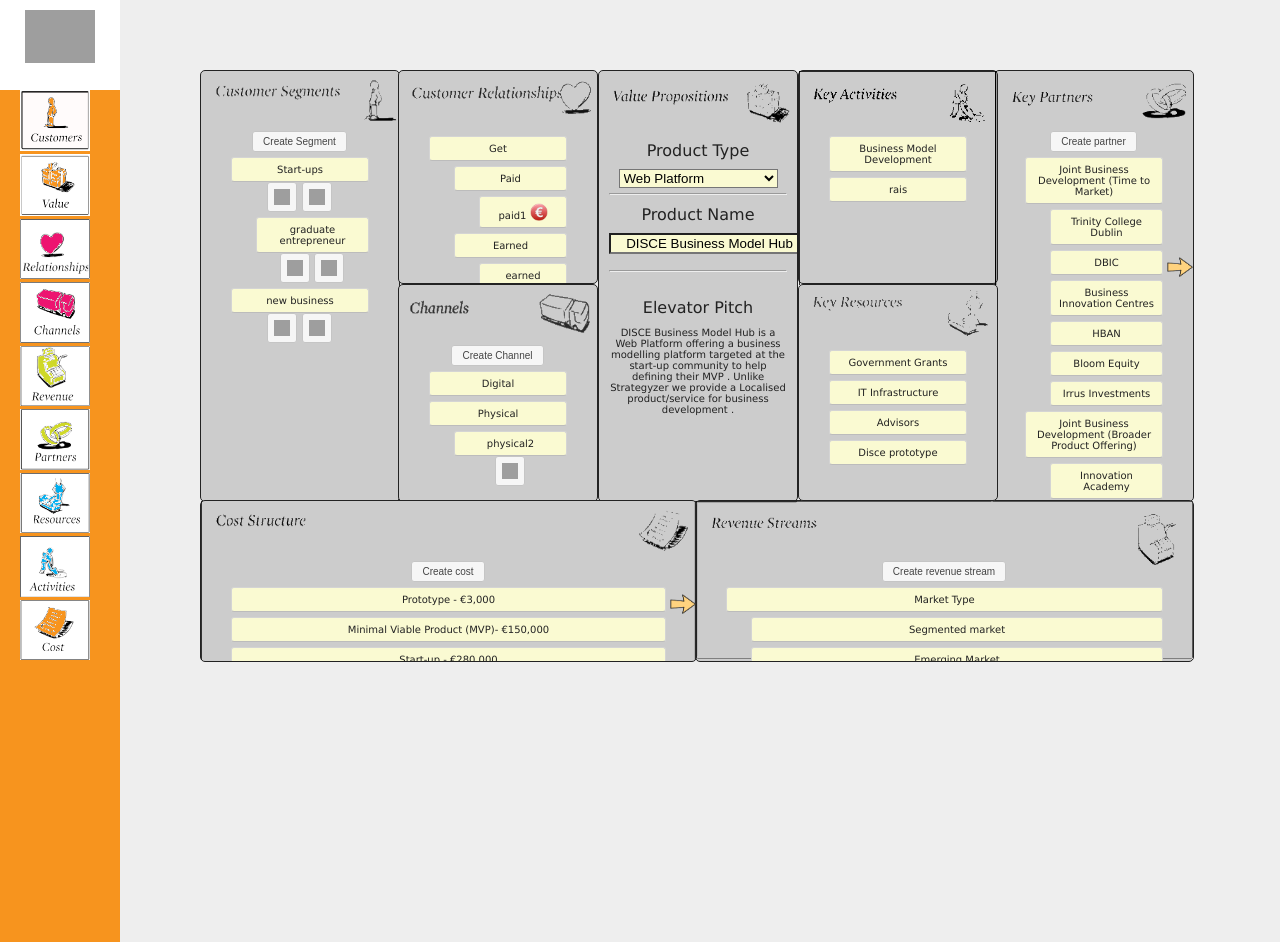
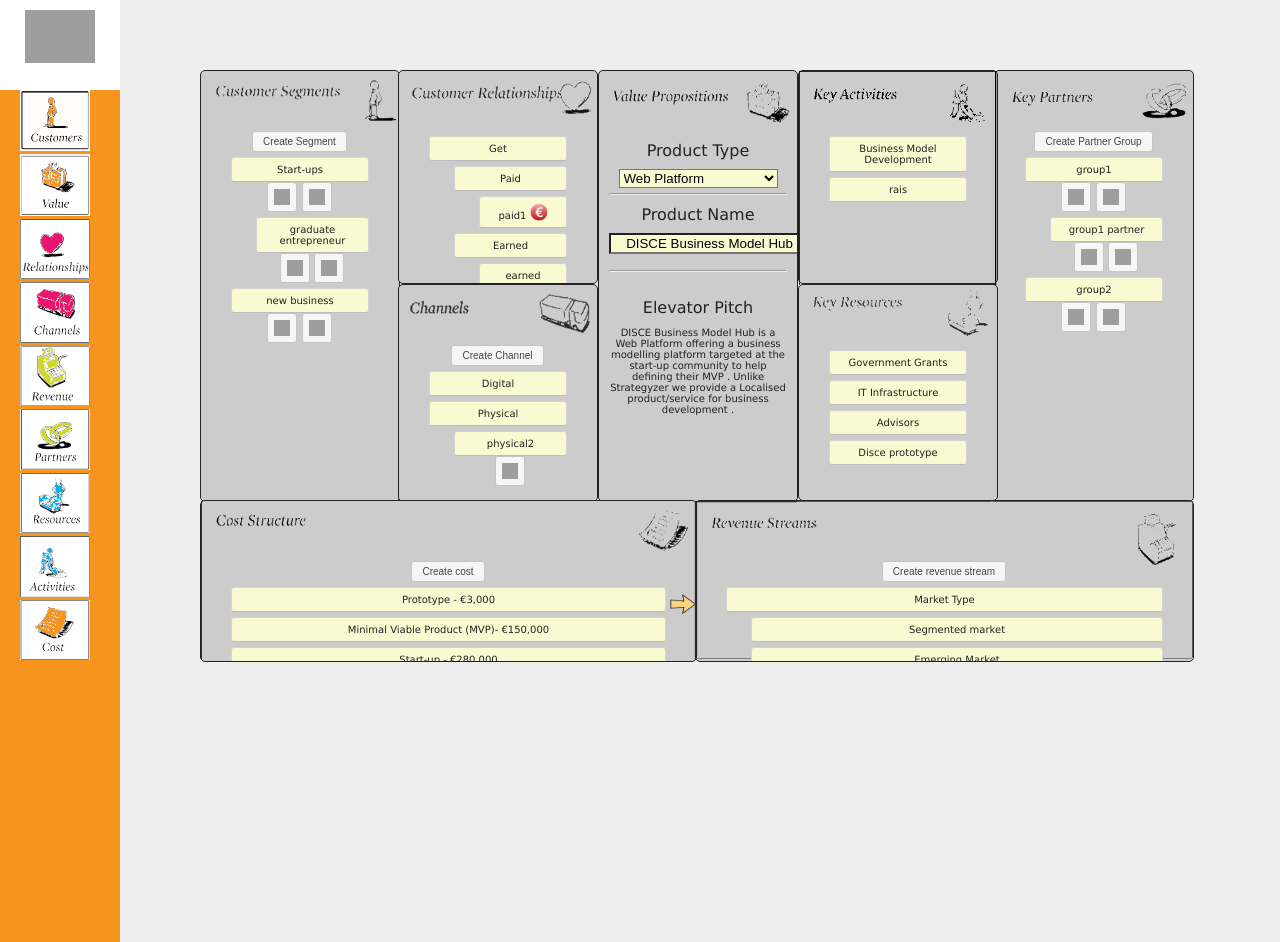
Before and after one commit to KillianMcCabe/DISCE-Webapp, a PHP site: page /canvas.php in a window 1280 px wide. Run offline with PHP 8.4, Linux system fonts and the light colour scheme; data comes from the database, SQL or seed files in the repository; some libraries are stand-ins or nearby versions; grey boxes are pictures that could not be loaded.

Commit message:
Added Key Partner Creation and Deletion

```diff
--- a/canvas.php
+++ b/canvas.php
@@ -703,29 +703,41 @@
 			<img class="section_background" src="img/partners-section.png">
 			<div class="canvas_content">
 
-				<button id="create-partner">Create partner</button>
+				<button id="create-partner_group">Create Partner Group</button>
 
 				<ol class="sortable">
-					<li id="list_1"><div><span class="disclose"><span></span></span>Joint Business Development (Time to Market)</div>
-					<ol>
-						<li id="list_2"><div><span class="disclose"><span></span></span>Trinity College Dublin</div>
-						<li id="list_2"><div><span class="disclose"><span></span></span>DBIC<img class="selected_element" src="img/arrow.png" height="20"></div>
-						<li id="list_2"><div><span class="disclose"><span></span></span>Business Innovation Centres</div>
-						<li id="list_2"><div><span class="disclose"><span></span></span>HBAN</div>
-						<li id="list_2"><div><span class="disclose"><span></span></span>Bloom Equity</div>
-						<li id="list_2"><div><span class="disclose"><span></span></span>Irrus Investments</div>
-					</ol>
-					<li id="list_1"><div><span class="disclose"><span></span></span>Joint Business Development (Broader Product Offering)</div>
-					<ol>
-						<li id="list_2"><div><span class="disclose"><span></span></span>Innovation Academy</div>
-						<li id="list_2"><div><span class="disclose"><span></span></span>UCD/DCU/UCC/NUIG</div>
-						<li id="list_2"><div><span class="disclose"><span></span></span>Enterprise Ireland</div>
-					</ol>
-					<li id="list_1"><div><span class="disclose"><span></span></span>Strategic Alliance (Unique know-how)</div>
-					<ol>
-						<li id="list_2"><div><span class="disclose"><span></span></span>Incubation Hubs: NDRC/Wayra/NovaUCD</div>
-					</ol>
-
+					<?php
+						$query = "SELECT * FROM key_partner_groups WHERE canvas_id = '$canvas_id'";
+						if($query_run = mysql_query($query)){
+
+							while ($row = mysql_fetch_array($query_run)) {
+								$group_id = $row['id'];
+								$group_name = $row['name'];
+								echo '<li id="list_1"><div><span class="disclose"><span></span></span>' . $group_name . '</div>';
+								echo '<button class="create_partner" onclick="setPartnerGroupId('.$group_id.')"></button>';
+								echo '<form action="canvas_submit.php" method="post">
+									<button name="key_partner_groups-delete" class="delete_button" type="submit" value="' . $group_id . '">
+									</button>
+								</form>';
+								echo '<ol>';
+								$query2 = "SELECT * FROM key_partners WHERE key_partner_group_id = '$group_id'";
+								if($query_run2 = mysql_query($query2)){
+									while ($row2 = mysql_fetch_array($query_run2)) {
+										$name = $row2['name'];
+										$id = $row2['id'];
+										echo '<li id="list_2"><div><span class="disclose"><span></span></span>' . $name . '</div>';
+										echo '<button name="key_partner-view" class="view_button" onclick="view_partner('.$id.')"></button>';
+										echo '<form action="canvas_submit.php" method="post">
+												<button name="key_partners-delete" class ="delete_button" type="submit" value="' . $id . '">
+												</button>
+											</form>';
+									}
+								}
+								echo '</ol>';
+							}
+
+						}
+					?>
 
 				</ol>
 			</div>
@@ -1386,14 +1398,54 @@
 		</form>
 	</div>
 
-	<div id="create_partner_form" title="Create new partner">
+	<div id="create_partner_group_form" title="Create New Partner Group">
 		<p class="validateTips">All form fields are required.</p>
-		<form name="create_partner_form" action="canvas_submit.php" method="post">
+		<form name="create_partner_group_form" action="canvas_submit.php" method="post">
 			<fieldset>
 				<label for="name">Name</label>
 				<input type="text" name="name" id="name" class="text ui-widget-content ui-corner-all">
 			</fieldset>
-			<input type="submit" name="key_resources-submit" class="submit_button" value="Submit" />
+			<input type="submit" name="key_partner_groups-submit" class="submit_button" value="Submit" />
+		</form>
+	</div>
+
+	<script>
+		function setGroupId(){
+			document.create_partner_form.group_id.value = partner_group_id;
+			return true;
+		}
+	</script>
+	<div id="create_partner_form" title="Create New Partner">
+		<p class="validateTips">All form fields are required.</p>
+		<form name="create_partner_form" action="canvas_submit.php" method="post" onsubmit="setGroupId();">
+			<fieldset>
+				<input type="hidden" name="group_id" value="0" />
+				<label for="name">Name</label>
+				<input type="text" name="name" id="name" class="text ui-widget-content ui-corner-all">
+			</fieldset>
+			<input type="submit" name="key_partners-submit" class="submit_button" value="Submit" />
+		</form>
+	</div>
+
+	<div id="create_partner_relationship_form" title="Create New Partner Relationship">
+		<p class="validateTips">All form fields are required.</p>
+		<form name="create_partner_relationship_form" action="canvas_submit.php" method="post">
+			<fieldset>
+				<label for="name">Name</label>
+				<input type="text" name="name" id="name" class="text ui-widget-content ui-corner-all">
+			</fieldset>
+			<input type="submit" name="key_partner_relationships-submit" class="submit_button" value="Submit" />
+		</form>
+	</div>
+
+	<div id="create_partner_resource_form" title="Create New Partner Resource">
+		<p class="validateTips">All form fields are required.</p>
+		<form name="create_partner_resource_form" action="canvas_submit.php" method="post">
+			<fieldset>
+				<label for="name">Name</label>
+				<input type="text" name="name" id="name" class="text ui-widget-content ui-corner-all">
+			</fieldset>
+			<input type="submit" name="key_partners_resources-submit" class="submit_button" value="Submit" />
 		</form>
 	</div>
 
@@ -1758,6 +1810,11 @@
 			return this;
 		}
 
+		function setPartnerGroupId(value)
+		{
+			partner_group_id = value;
+		}
+
 		function setSegId(value)
 		{
 			segment_id = value;
@@ -1783,12 +1840,16 @@
 			modal: true,
 		});
 
+		$( ".create_button" )
+			.button({text: false, icons: {primary: 'ui-icon-circle-plus'}})
+			.css({ width: '30px', height: '30px', 'padding-top': '1px', 'padding-bottom': '1px' })
+
 		$( ".create-customer" ) //changed to . for testing
 			.button({text: false, icons: {primary: 'ui-icon-circle-plus'}})
 			.css({ width: '30px', height: '30px', 'padding-top': '1px', 'padding-bottom': '1px' })
 			.click(function() {
 				$( "#create_customer_form" ).dialog( "open" );
-	})	;
+			});
 		$( ".delete_button" )
 			.button({text: false, icons: {primary: 'ui-icon-circle-close'}})
 			.css({ width: '30px', height: '30px', 'padding-top': '1px', 'padding-bottom': '1px' ,'padding-left' : '0px' })
@@ -1921,16 +1982,53 @@
 		$( "#create_intellectual_resource_form" ).dialog( "open" );
 			});
 
+		$( "#create_partner_group_form" ).dialog({
+			autoOpen: false,
+			height: 300,
+			width: 350,
+			modal: true,
+		});
+		$( "#create-partner_group" )
+			.button()
+			.click(function() {
+		$( "#create_partner_group_form" ).dialog( "open" );
+			});
+
 		$( "#create_partner_form" ).dialog({
 			autoOpen: false,
 			height: 300,
 			width: 350,
 			modal: true,
 		});
-$( "#create-partner" )
+		$( ".create_partner" ) //changed to . for testing
+			.button({text: false, icons: {primary: 'ui-icon-circle-plus'}})
+			.css({ width: '30px', height: '30px', 'padding-top': '1px', 'padding-bottom': '1px' })
+			.click(function() {
+				$( "#create_partner_form" ).dialog( "open" );
+			});
+
+		$( "#create_partner_relationship_form" ).dialog({
+			autoOpen: false,
+			height: 300,
+			width: 350,
+			modal: true,
+		});
+		$( "#create-partner_relationship" )
 			.button()
 			.click(function() {
-$( "#create_partner_form" ).dialog( "open" );
+		$( "#create_partner_relationship_form" ).dialog( "open" );
+			});
+
+		$( "#create_partner_resource_form" ).dialog({
+			autoOpen: false,
+			height: 300,
+			width: 350,
+			modal: true,
+		});
+		$( "#create-partner_resource" )
+			.button()
+			.click(function() {
+		$( "#create_partner_resource_form" ).dialog( "open" );
 			});
 
 
```
Also changed, not shown: canvas_submit.php (+86 -0 lines), disce.sql (+55 -8 lines). Lines whose indentation alone changed are shown as unchanged.
